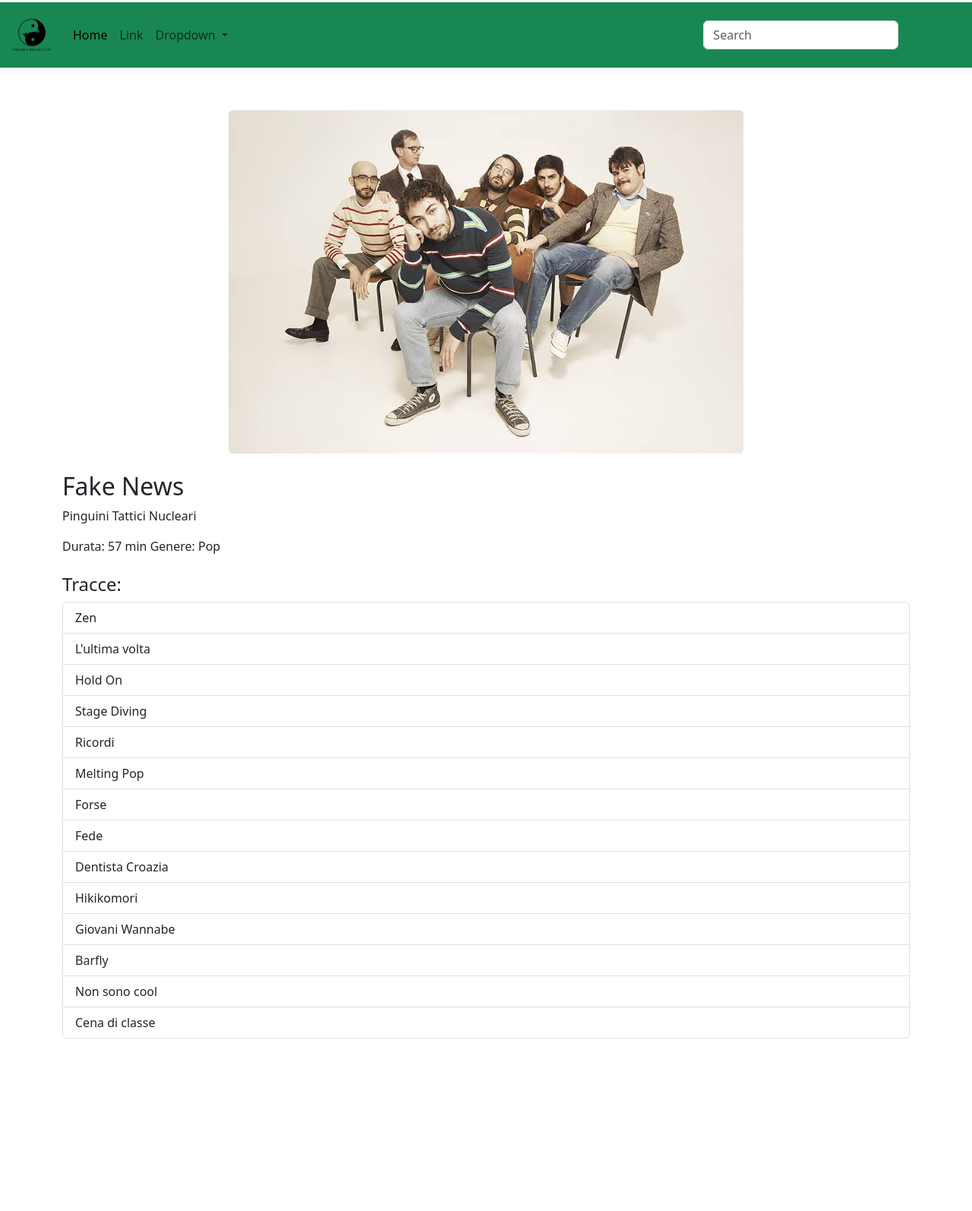
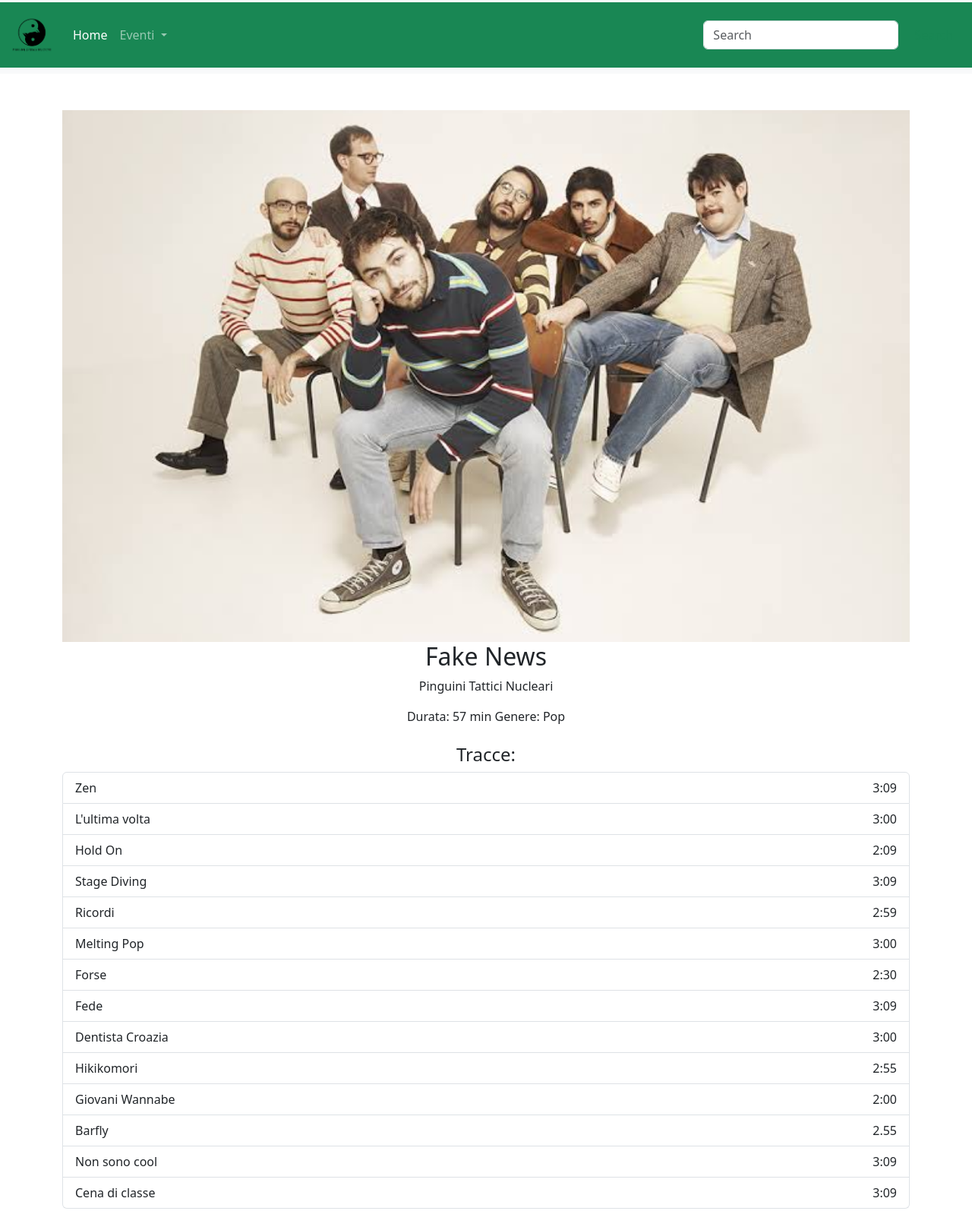
Before and after one commit to GIovannaBonomo/Es.-Bootstrap, a plain HTML site: page index2.html in a window 1280 px wide. Shown: the part 5-1599 px from the top of the page at 76% size. Before the commit the page ends 1372 px from the top, so only its background shows below. Drawn offline with nearby package versions, Linux system fonts and the light colour scheme.

Commit message:
modificato

```diff
--- a/index2.html
+++ b/index2.html
@@ -4,11 +4,12 @@
     <meta charset="UTF-8">
     <meta name="viewport" content="width=device-width, initial-scale=1.0">
     <title>Esercizio Bootstrap2</title>
+    <link rel="stylesheet" href="style.css">
     <link href="https://cdn.jsdelivr.net/npm/bootstrap@5.3.6/dist/css/bootstrap.min.css" rel="stylesheet" integrity="sha384-4Q6Gf2aSP4eDXB8Miphtr37CMZZQ5oXLH2yaXMJ2w8e2ZtHTl7GptT4jmndRuHDT" crossorigin="anonymous">
 </head>
 <body>
     <nav class="navbar navbar-expand-lg bg-body-tertiary">
-        <div class="container-fluid bg-success">
+        <div class="container-fluid navbar-dark bg-success">
           <nav class="navbar navbar-light bg-success">
             <a class="navbar-brand" href="#">
               <img src="/asset/PTN_Logo-Photoroom.png" width="60" height="60" alt="PTN logo">
@@ -22,18 +23,15 @@
               <li class="nav-item">
                 <a class="nav-link active" aria-current="page" href="index.html">Home</a>
               </li>
-              <li class="nav-item">
-                <a class="nav-link" href="#">Link</a>
-              </li>
               <li class="nav-item dropdown">
                 <a class="nav-link dropdown-toggle" href="#" role="button" data-bs-toggle="dropdown" aria-expanded="false">
-                  Dropdown
+                  Eventi
                 </a>
                 <ul class="dropdown-menu">
-                  <li><a class="dropdown-item" href="#">Action</a></li>
-                  <li><a class="dropdown-item" href="#">Another action</a></li>
+                  <li><a class="dropdown-item" href="https://www.ticketone.it/artist/pinguini-tattici-nucleari/" target="_blank">Concerti palazzetti 2025</a></li>
+                  <li><a class="dropdown-item" href="#">Concerti Stadi 2026</a></li>
                   <li><hr class="dropdown-divider"></li>
-                  <li><a class="dropdown-item" href="#">Something else here</a></li>
+                  <li><a class="dropdown-item" href="#">Firmacopie</a></li>
                 </ul>
               </li>
 
@@ -47,9 +45,27 @@
       </nav>
       <div class="container mt-5">
         <div class="text-center mb-4">
-          <img src="asset/images.jpg" alt="Pinguini Tattici Nucleari" class="img-fluid rounded">
-        </div>
-        <div class="mb-4">
+          <div id="carouselExample" class="carousel slide">
+            <div class="carousel-inner">
+              <div class="carousel-item active">
+                <img src="asset/images.jpg" class="d-block w-100" alt="ptn">
+              </div>
+              <div class="carousel-item">
+                <img src="asset/ahia.jpg" class="d-block w-100" alt="Album Ahia">
+              </div>
+              <div class="carousel-item">
+                <img src="asset/fuoridallhype.jpg" class="d-block w-100" alt="album fuori dall'hype">
+              </div>
+            </div>
+            <button class="carousel-control-prev" type="button" data-bs-target="#carouselExample" data-bs-slide="prev"  data-bs-theme="dark">
+              <span class="carousel-control-prev-icon" aria-hidden="true"></span>
+              <span class="visually-hidden">Previous</span>
+            </button>
+            <button class="carousel-control-next" type="button" data-bs-target="#carouselExample" data-bs-slide="next"  data-bs-theme="dark" >
+              <span class="carousel-control-next-icon" aria-hidden="true"></span>
+              <span class="visually-hidden">Next</span>
+            </button>
+        <div class="mb-4 text-center">
           <h2>Fake News</h2>
           <p>
             Pinguini Tattici Nucleari
@@ -58,25 +74,26 @@
             Durata: 57 min Genere: Pop
           </p>
         </div>
-        <div>
+        <div class="tracce">
           <h4>Tracce:</h4>
           <ul class="list-group">
-            <li class="list-group-item">Zen</li>
-            <li class="list-group-item">L'ultima volta</li>
-            <li class="list-group-item">Hold On</li>
-            <li class="list-group-item">Stage Diving</li>
-            <li class="list-group-item">Ricordi</li>
-            <li class="list-group-item">Melting Pop</li>
-            <li class="list-group-item">Forse</li>
-            <li class="list-group-item">Fede</li>
-            <li class="list-group-item">Dentista Croazia</li>
-            <li class="list-group-item">Hikikomori</li>
-            <li class="list-group-item">Giovani Wannabe</li>
-            <li class="list-group-item">Barfly</li>
-            <li class="list-group-item">Non sono cool</li>
-            <li class="list-group-item">Cena di classe</li>
+            <li class="list-group-item d-flex justify-content-between">Zen <span>3:09</span></li>
+            <li class="list-group-item d-flex justify-content-between">L'ultima volta <span>3:00</span></li>
+            <li class="list-group-item d-flex justify-content-between">Hold On <span>2:09</span></li>
+            <li class="list-group-item d-flex justify-content-between">Stage Diving <span>3:09</span></li>
+            <li class="list-group-item d-flex justify-content-between">Ricordi <span>2:59</span></li>
+            <li class="list-group-item d-flex justify-content-between">Melting Pop <span>3:00</span></li>
+            <li class="list-group-item d-flex justify-content-between">Forse <span>2:30</span></li>
+            <li class="list-group-item d-flex justify-content-between">Fede <span>3:09</span></li>
+            <li class="list-group-item d-flex justify-content-between">Dentista Croazia <span>3:00</span></li>
+            <li class="list-group-item d-flex justify-content-between">Hikikomori <span>2:55</span></li>
+            <li class="list-group-item d-flex justify-content-between">Giovani Wannabe <span>2:00</span></li>
+            <li class="list-group-item d-flex justify-content-between">Barfly <span>2.55</span></li>
+            <li class="list-group-item d-flex justify-content-between">Non sono cool <span>3:09</span></li>
+            <li class="list-group-item d-flex justify-content-between">Cena di classe <span>3:09</span></li>
           </ul>
         </div>
       </div>
+      <script src="https://cdn.jsdelivr.net/npm/bootstrap@5.3.6/dist/js/bootstrap.bundle.min.js" integrity="sha384-j1CDi7MgGQ12Z7Qab0qlWQ/Qqz24Gc6BM0thvEMVjHnfYGF0rmFCozFSxQBxwHKO" crossorigin="anonymous"></script>
 </body>
 </html>
--- a/style.css
+++ b/style.css
@@ -2,3 +2,28 @@
 .card {
     padding: 6px;
 }
+.carousel-item img{
+    height: 300px;
+    object-fit: cover;
+}
+@media (min-width: 768px) {
+    .carousel-item img {
+        height: 500px;
+    }
+}
+
+@media (min-width: 992px) {
+  .carousel-item img {
+      height: 600px;
+    }
+}
+@media (min-width: 1200px) {
+    .carousel-item img {
+        height: 700px;
+    }
+}
+@media (min-width: 1400px) {
+    .carousel-item img {
+        height: 800px;
+    }
+}
```
Also changed, not shown: index.html (+10 -13 lines).
